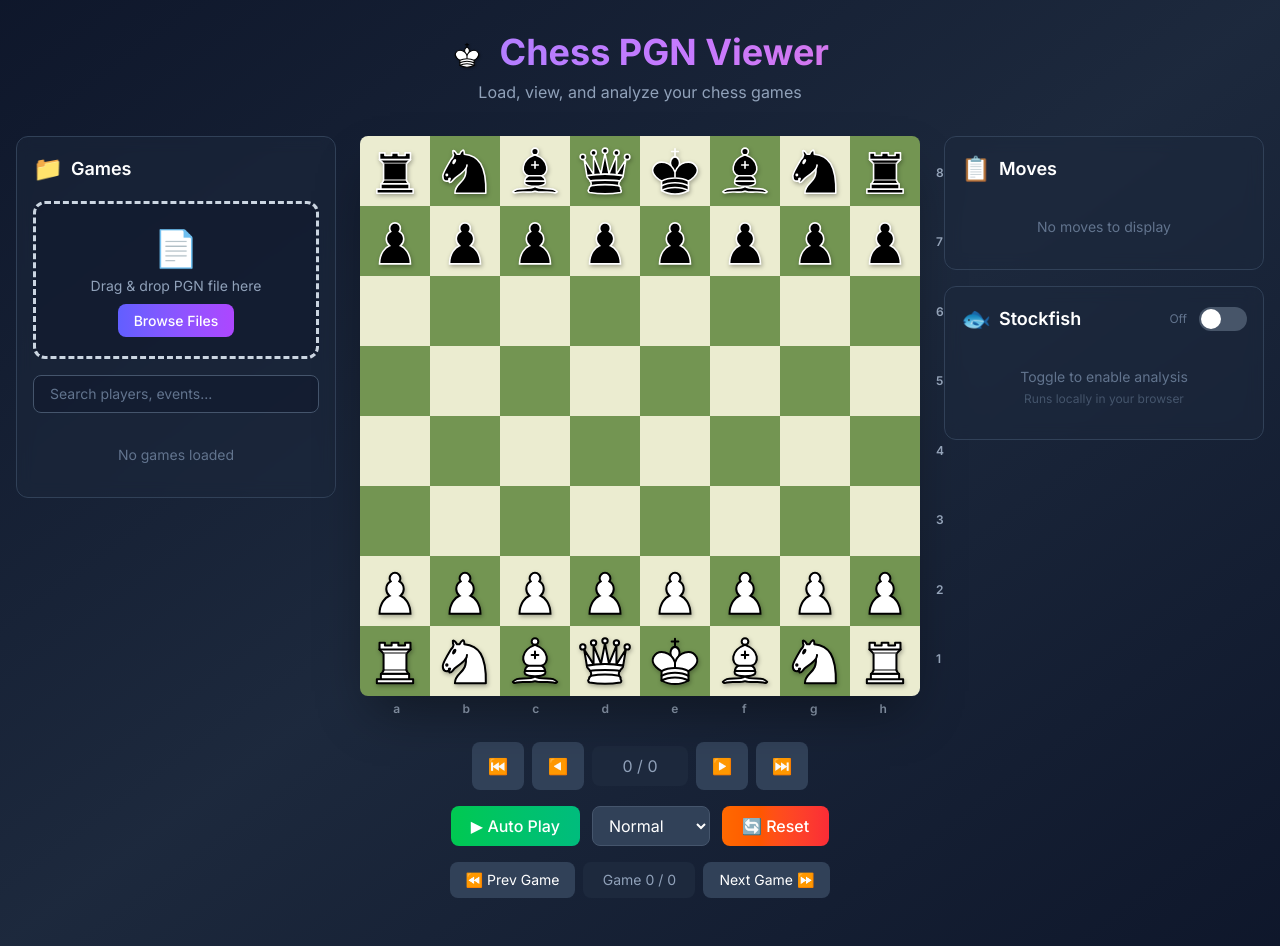
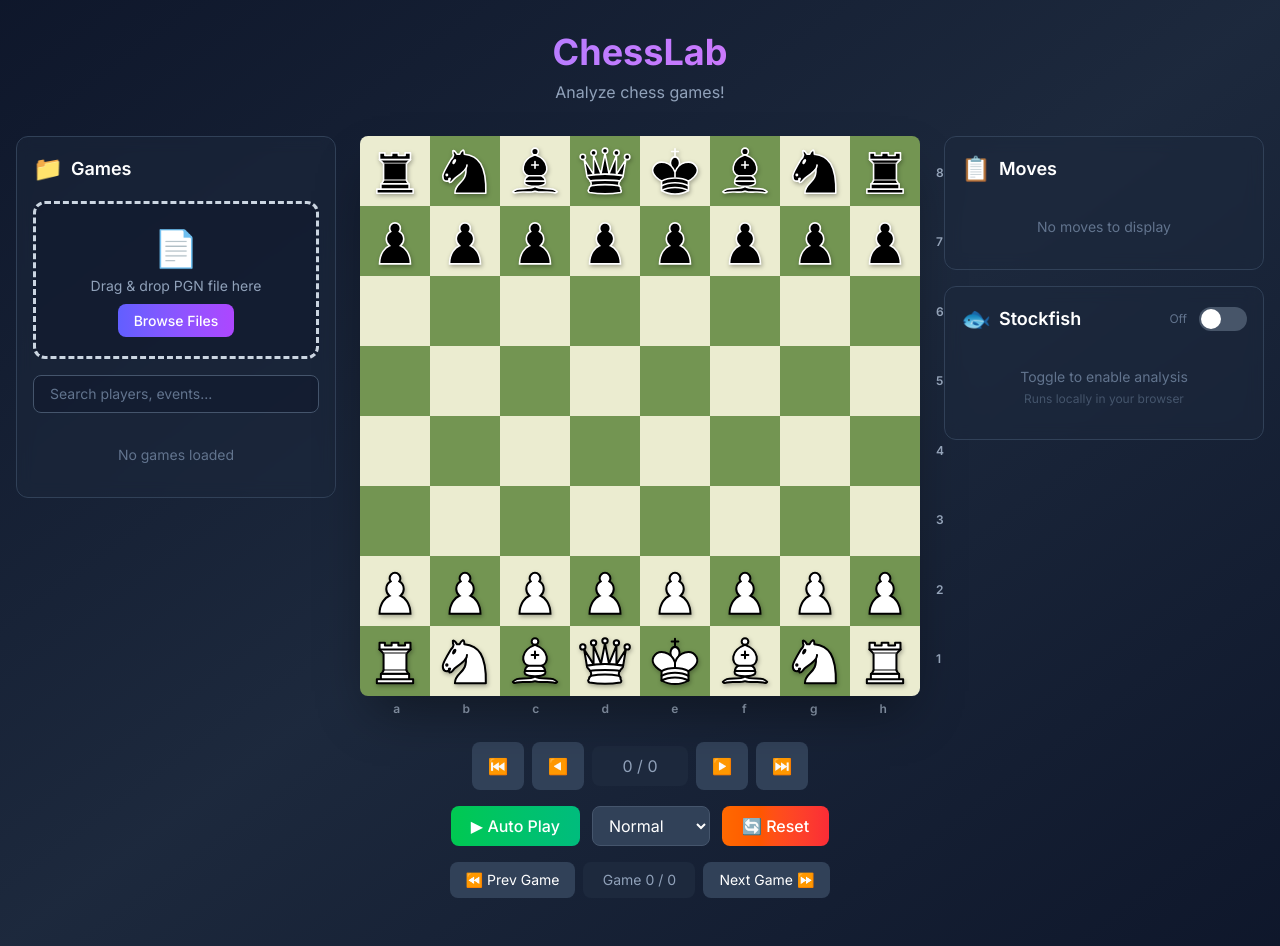
Before and after one commit to AmirGhavam/ChessLab, a plain HTML site: page PGN-viewer.html in a window 1280 px wide. Drawn offline with nearby package versions, Linux system fonts and the light colour scheme.

Commit message:
Improved some mninor UI visuals

```diff
--- a/PGN-viewer.html
+++ b/PGN-viewer.html
@@ -4,7 +4,7 @@
 <head>
     <meta charset="UTF-8">
     <meta name="viewport" content="width=device-width, initial-scale=1.0">
-    <title>Chess PGN Viewer</title>
+    <title>ChessLab</title>
     <script src="https://cdn.jsdelivr.net/npm/@tailwindcss/browser@4"></script>
     <style>
         @import url('https://fonts.googleapis.com/css2?family=Inter:wght@300;400;500;600;700&display=swap');
@@ -585,9 +585,13 @@
         <div class="text-center mb-8">
             <h1
                 class="text-4xl font-bold bg-gradient-to-r from-indigo-400 via-purple-400 to-pink-400 bg-clip-text text-transparent mb-2">
-                <span class="piece-icon piece-wK inline-block mr-2"></span> Chess PGN Viewer
+                <!-- <span class="piece-icon piece-wK inline-block mr-2"></span> -->
+                ChessLab
+                <!-- <span class="piece-icon piece-wK inline-block mr-2"></span>
+
+                <span class="piece-icon piece-bK inline-block mr-2"></span> -->
             </h1>
-            <p class="text-slate-400">Load, view, and analyze your chess games</p>
+            <p class="text-slate-400">Analyze chess games!</p>
         </div>
 
         <!-- Main Layout -->
@@ -2190,7 +2194,7 @@
                 if (versionMatch) {
                     const engineVersionEl = document.getElementById('engineVersion');
                     if (engineVersionEl) {
-                        engineVersionEl.textContent = `v${versionMatch[1]}`;
+                        engineVersionEl.textContent = `v${versionMatch[1]}-lite`;
                     }
                 }
             }
```
